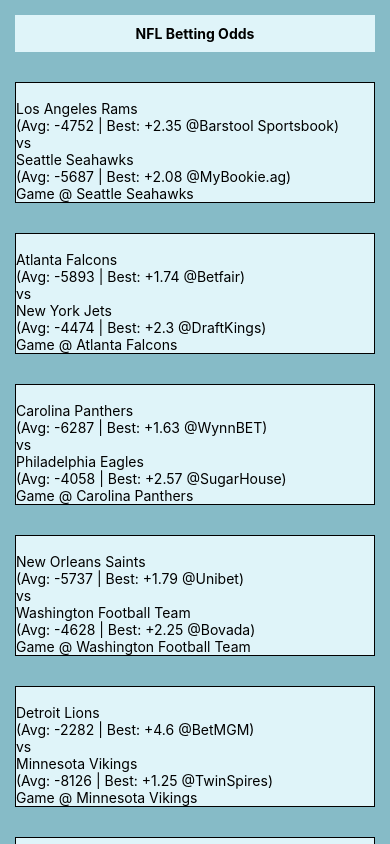
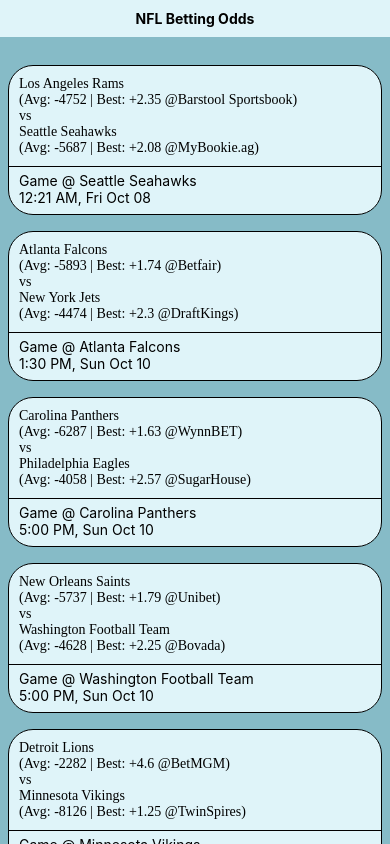
Before and after one commit to kyleair/React-Native-App, a React Native app: screen / in a window 390 px wide. Built offline with nearby package versions, Linux system fonts and the light colour scheme.

Commit message:
improved variable names, changed api key call, rounded corners of gamebox

```diff
--- a/App.tsx
+++ b/App.tsx
@@ -2,13 +2,14 @@
 import React, { Component } from 'react';
 import { StyleSheet, Text, View, SafeAreaView, ScrollView } from 'react-native';
 import goodd from './data2.json';
+import key from './apikey.json'
 
 
 export default class App extends Component {
   constructor(props:any) {
     super(props);
     this.state = {
-      databruh: [],
+      nfldata: [],
       isLoaded: false
   }
 }
@@ -18,7 +19,7 @@
   //   "method": "GET",
   //   "headers": {
   //     "x-rapidapi-host": "odds.p.rapidapi.com",
-  //     "x-rapidapi-key": "86a584335bmshc19523db0e51bbfp11a759jsnb08a99cb55ba"
+  //     "x-rapidapi-key": key.x_rapidapi_key
   //   }
   // })
   //     .then(res => res.json())
@@ -26,7 +27,7 @@
   //       (result) => {
   //         this.setState({
   //           isLoaded: true,
-  //           databruh: result.data
+  //           nfldata: result.data
   //         });
   //       },
   //       // Note: it's important to handle errors here
@@ -41,12 +42,12 @@
   //     )
  this.setState({
    isLoaded: true,
-   databruh: goodd.data
+   nfldata: goodd.data
  })
 }
 
 render(){
-  const { error, isLoaded, databruh } = this.state;
+  const { error, isLoaded, nfldata } = this.state;
     if (error) {
       return <SafeAreaView><Text>Error: {error.message}</Text></SafeAreaView>;
     } else if (!isLoaded) {
@@ -58,13 +59,16 @@
             <Text style={styles.header}>
               NFL Betting Odds
             </Text>
-          {databruh.map((game) => {
+          {nfldata.map((game) => {
             let avg_odds_zero=0
             let best_odds_zero=game.sites[0].odds.h2h[0]
             let avg_odds_one=0
             let best_odds_one=game.sites[0].odds.h2h[1]
             let best_site_zero=game.sites[0].site_nice
             let best_site_one=game.sites[1].site_nice
+            let date = new Date(game.commence_time)
+            let dateString = date.toLocaleTimeString();
+            dateString = dateString.slice(0, dateString.length-6) + dateString.slice(dateString.length-3)+', '+date.toDateString().slice(0,date.toDateString().length-5)
 
             //loop through all sites keeping track of best odds and adding all odds for avg calculation (adding in decimal format)
             game.sites.map((site) => {
@@ -98,12 +102,12 @@
             if(avg_odds_one>=2) {avg_odds_one = Math.round((avg_odds_one-1)*100)}
             else {avg_odds_one = Math.round(-100/(avg_odds_one-1))}
 
-           return(<View style={styles.gamebox}><Text>{'\n'}
+           return(<View style={styles.gamebox}><View style={styles.oddsboxWrapper}><Text style={styles.oddsbox}>
               {game.teams[0]}{'\n'}(Avg: {(avg_odds_zero<=0?"":"+")}{avg_odds_zero} | Best: {(best_odds_zero<=0?"":"+")}{best_odds_zero} @{best_site_zero}){'\n'}vs{'\n'}
-              {game.teams[1]}{'\n'}(Avg: {(avg_odds_one<=0?"":"+")}{avg_odds_one} | Best: {(best_odds_one<=0?"":"+")}{best_odds_one} @{best_site_one}){'\n'}
-              </Text>
-              <Text>
-                Game @ {game.home_team}
+              {game.teams[1]}{'\n'}(Avg: {(avg_odds_one<=0?"":"+")}{avg_odds_one} | Best: {(best_odds_one<=0?"":"+")}{best_odds_one} @{best_site_one})
+              </Text></View>
+              <Text style={styles.hometeambox}>
+                Game @ {game.home_team}{'\n'}{dateString}
               </Text>
               </View>)
           })}
@@ -123,13 +127,28 @@
     textAlign: 'center',
     fontWeight: 'bold',
     backgroundColor: '#DFF4F9',
-    margin:15,
     padding:10,
+    marginBottom: 20
   },
   gamebox: {
     borderWidth: 0.5,
     borderColor:'black',
-    margin:15,
-    backgroundColor: '#DFF4F9'
+    borderRadius:25,
+    margin:8,
+    paddingBottom: 3,
+    backgroundColor: '#DFF4F9',
+
+  },
+  oddsboxWrapper: {
+    borderBottomColor: 'black',
+    borderBottomWidth:  0.5,
+    padding:10
+  },
+  oddsbox: {
+    fontFamily: 'Futura'
+  },
+  hometeambox: {
+    padding:10,
+    paddingVertical: 5
   }
 });
```
Also changed, not shown: 1 other file (tests, documents, lock files or other folders).
